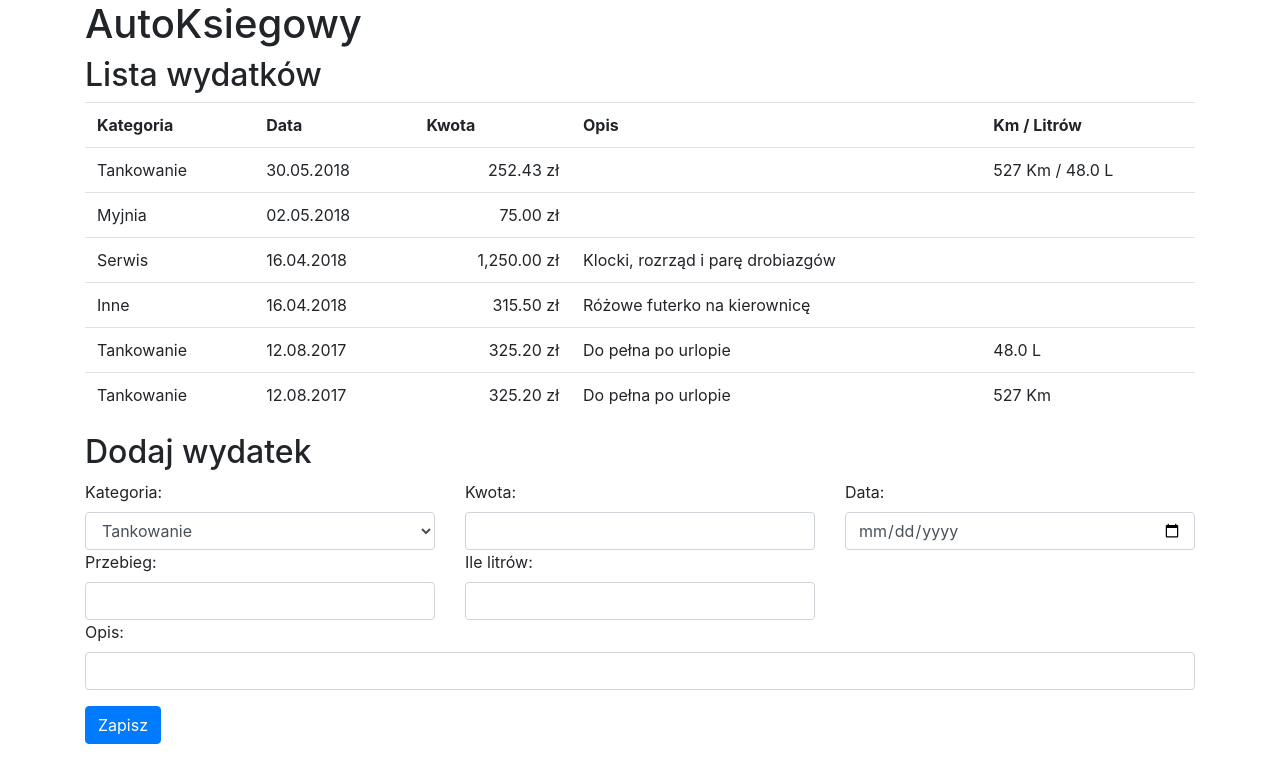
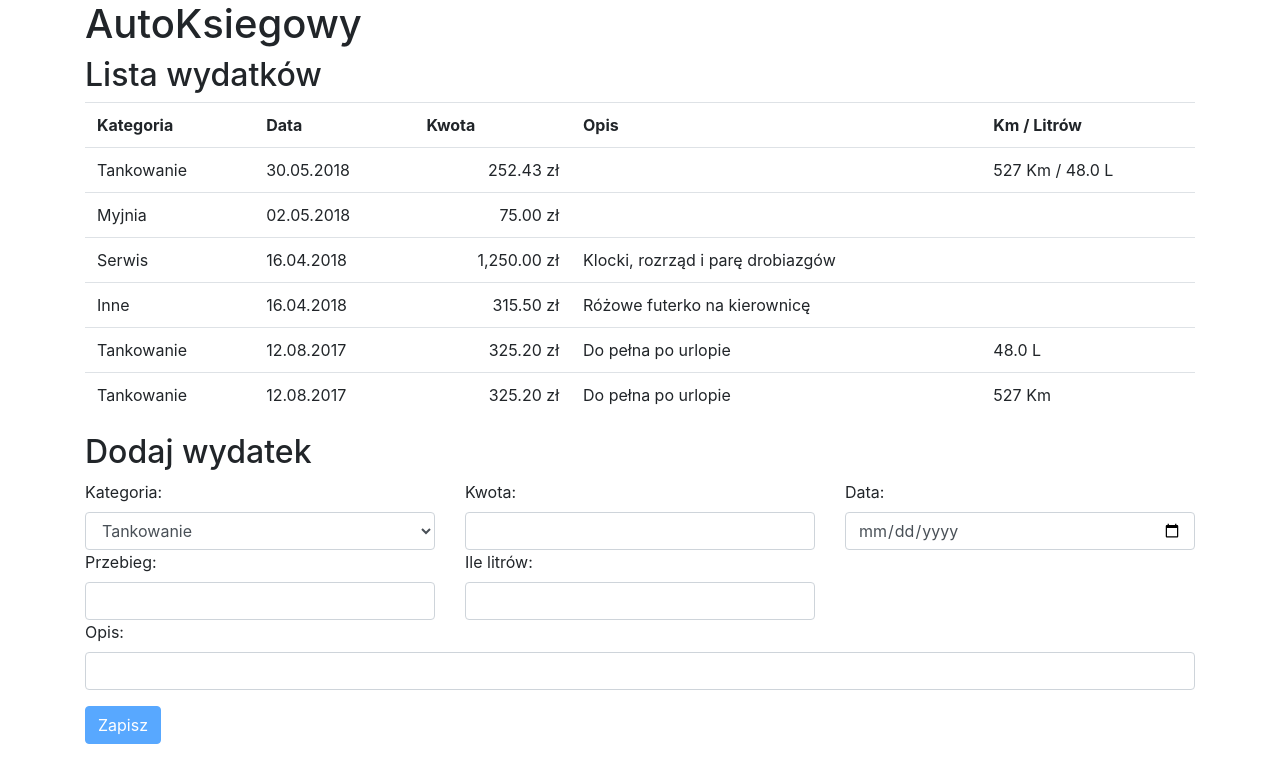
Before and after one commit to szary7846/angular-bzaqth, an Angular app: page / in a window 1280 px wide. Shown: the top 782 px of the page. Built offline with nearby package versions, Linux system fonts and the light colour scheme.

Commit message:
1 file modified

```diff
--- a/src/app/dodaj-wydatek/dodaj-wydatek.component.html
+++ b/src/app/dodaj-wydatek/dodaj-wydatek.component.html
@@ -1,6 +1,6 @@
 <h2>Dodaj wydatek</h2>
 
-<form (ngSubmit)="onSubmit()">
+<form (ngSubmit)="onSubmit()" #wydatekForm="ngForm">
   <div class="row">
     <div class="col">
       <label>Kategoria:</label>
@@ -17,7 +17,7 @@
       <input class="form-control" name="data" type="date" required [(ngModel)]="nowyWydatek.data">
     </div>
   </div>
-  <div class="row">
+  <div class="row" *ngIf="nowyWydatek.kategoria=='Tankowanie'" >
     <div class="col">
       <label>Przebieg:</label>
       <input class="form-control" name="ileKm" type="number" [(ngModel)]="nowyWydatek.ileKm">
@@ -33,5 +33,6 @@
     <input class="form-control" name="opis" type="text" [(ngModel)]="nowyWydatek.opis">
   </div>
 
-  <button class="btn btn-primary">Zapisz</button>
+  <button class="btn btn-primary" [disabled]="wydatekForm.invalid" >Zapisz</button>
+
 </form>
```
